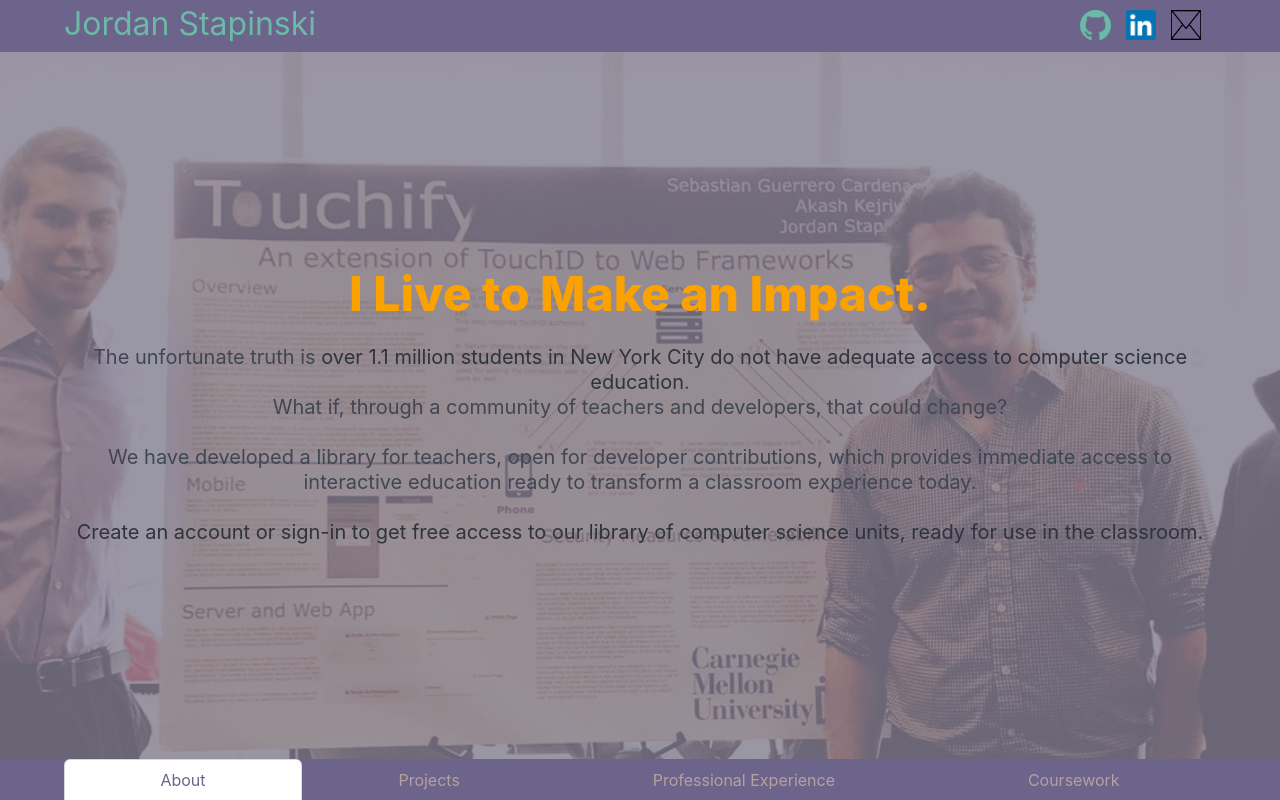
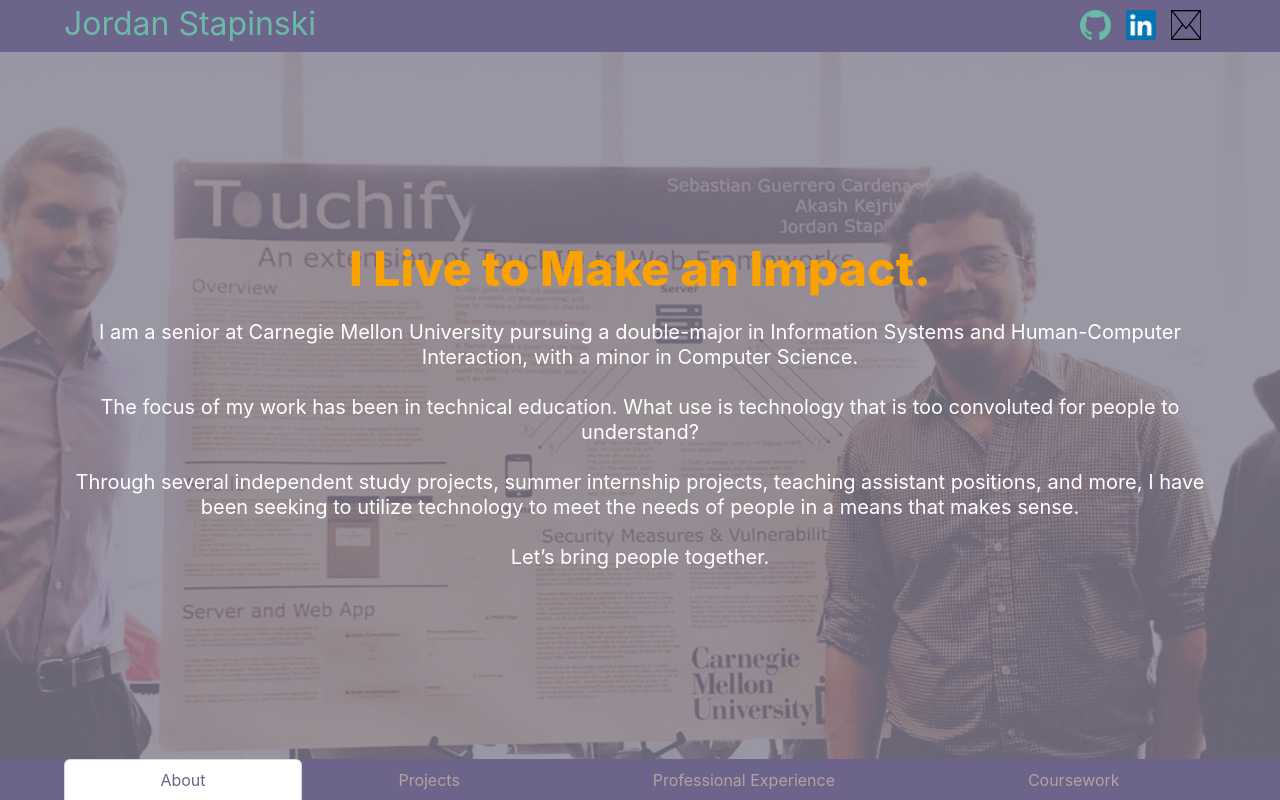
Before and after one commit to jestapinski/Portfolio, a React (Create React App) app: page / in a window 1280 px wide. Built offline with nearby package versions, Linux system fonts and the light colour scheme.

Commit message:
Added means to change bg-img; built templates for tabs

```diff
--- /dev/null
+++ b/src/About.js
@@ -0,0 +1,23 @@
+import React, { Component } from 'react';
+import logo from './logo.svg';
+import './App.css';
+
+class About extends React.Component {
+
+  render(){
+      return (
+        <div className="container has-text-centered">
+          <h1 className="animated title is-1 fadeInUp is-spaced is-deep-yellow" style={{textAlign: "center"}}>
+              I Live to Make an Impact.
+          </h1>
+          <p className="animated subtitle fadeInUp is-5 is-white">I am a <span className="title is-5 is-white">senior at Carnegie Mellon University pursuing a double-major in Information Systems and Human-Computer Interaction, with a minor in Computer Science.</span><br/><br/>
+            The focus of my work has been in technical education. What use is technology that is too convoluted for people to understand?<br/><br/>
+            Through several independent study projects, summer internship projects, teaching assistant positions, and more, I have been seeking to utilize technology to meet the needs of people in a means that makes sense.<br/><br/>
+            Let’s bring people together.
+          </p>
+        </div>
+      )
+  }
+}
+
+export default About;
--- a/src/App.css
+++ b/src/App.css
@@ -61,11 +61,22 @@
   color: var(--off-yellow);
 }
 
+.is-white {
+  color: white;
+}
+
 .bg-img {
-  background-image: url(about.png) ;
   background-position: center center;
   background-repeat:  no-repeat;
   background-attachment: fixed;
   background-size:  cover;
   background-color: #999;
  }
+
+ #About {
+    background-image: url(about.png) ;
+ }
+
+ #Projects{
+  background-image: url(presentation.png);
+ }
--- a/src/App.js
+++ b/src/App.js
@@ -24,7 +24,7 @@
       <div className="App">
         <section className="hero is-fullheight">
           <Header />
-          <Body />
+          <Body active={this.state.active}/>
           <Footer active={this.state.active} handle_click={this.handler} />
         </section>
       </div>
--- a/src/Body.js
+++ b/src/Body.js
@@ -1,18 +1,36 @@
 import React, { Component } from 'react';
 import logo from './logo.svg';
+import About from './About.js';
+import Projects from './Projects.js';
+import Experience from './Experience.js';
+import Coursework from './Coursework.js';
 import './App.css';
-import classnames from 'classnames'
 
 class Body extends React.Component {
+
+  constructor(props){
+    super(props)
+  }
+
+  render_content(){
+    switch (this.props.active){
+      case 'About':
+        return (<About />);
+      case 'Projects':
+        return (<Projects />);
+      case 'Project Experience':
+        return (<Experience />);
+      case 'Coursework':
+        return (<Coursework />);
+      default:
+        return (<div></div>);
+    }
+  }
+
   render(){
     return (
-      <div className="hero-body bg-img">
-        <div class="container has-text-centered">
-        <h1 className="animated title is-1 fadeInUp is-spaced is-deep-yellow" style={{textAlign: "center"}}>
-              I Live to Make an Impact.
-            </h1>
-          <p className="animated subtitle fadeInUp is-5">The unfortunate truth is <span className="title is-5">over 1.1 million students in New York City do not have adequate access to computer science education</span>. <br/> What if, through a community of teachers and developers, that could change? <br/><br/> We have developed a library for teachers, open for developer contributions, which provides immediate access to interactive education ready to transform a classroom experience today. <br/><br/> <span className='title is-5'>Create an account or sign-in to get free access to our library of computer science units, ready for use in the classroom.</span> </p>
-        </div>
+      <div className="hero-body bg-img" id={this.props.active}>
+        {this.render_content()}
       </div>)
   }
 }
--- /dev/null
+++ b/src/Coursework.js
@@ -0,0 +1,15 @@
+import React, { Component } from 'react';
+import logo from './logo.svg';
+import './App.css';
+
+class Coursework extends React.Component {
+
+  render(){
+      return (
+        <div className="container has-text-centered">
+        </div>
+      )
+  }
+}
+
+export default Coursework;
--- /dev/null
+++ b/src/Experience.js
@@ -0,0 +1,15 @@
+import React, { Component } from 'react';
+import logo from './logo.svg';
+import './App.css';
+
+class Experience extends React.Component {
+
+  render(){
+      return (
+        <div className="container has-text-centered">
+        </div>
+      )
+  }
+}
+
+export default Experience;
--- /dev/null
+++ b/src/Projects.js
@@ -0,0 +1,15 @@
+import React, { Component } from 'react';
+import logo from './logo.svg';
+import './App.css';
+
+class Projects extends React.Component {
+
+  render(){
+      return (
+        <div className="container has-text-centered">
+        </div>
+      )
+  }
+}
+
+export default Projects;
```
Also changed, not shown: src/presentation.png (added).
